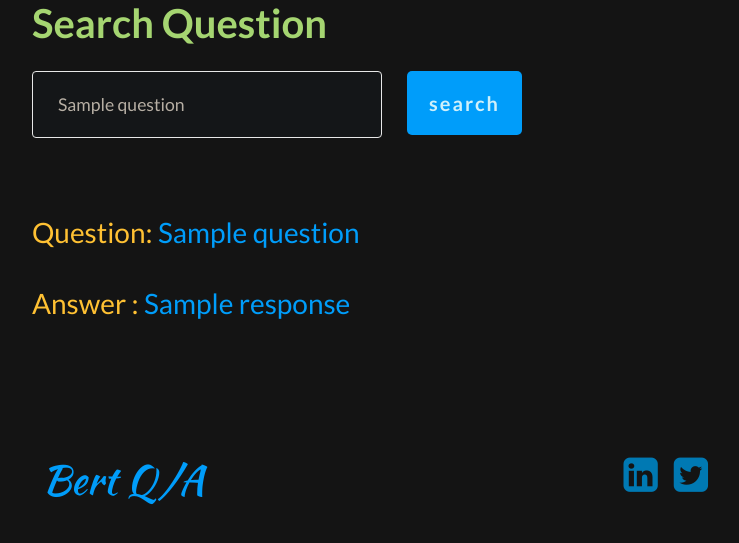
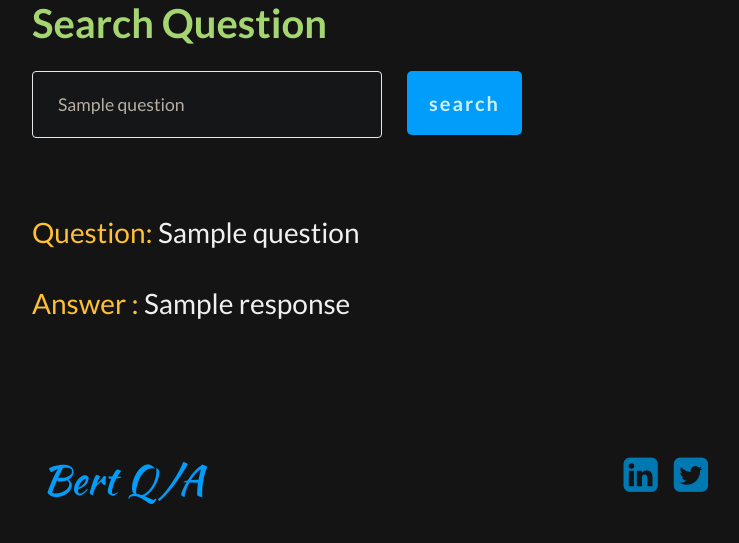
Before and after one commit to VinayTurpati/bertQA, a Flask app: template templates/search.html in a window 1280 px wide. Shown: the part 111-654 px from the top of the page, without its empty margins (53-792 px from the left). Run offline with Flask 2, Linux system fonts and the light colour scheme; the template is opened without the code that fills it: most values are stand-ins (such as "Sample title", 1, 10 or a date in 2020); some libraries are stand-ins or nearby versions; some web fonts are replaced.

Commit message:
Update search.html

```diff
--- a/templates/search.html
+++ b/templates/search.html
@@ -16,10 +16,10 @@
 
     <div class="container site-content" style=" padding-top: 50px; padding-bottom:100px;">
     	<div>
-        	<h3 class="result-for" style="padding-bottom: 15px">Question: <span style="color: rgb(0,157,250);">{{ question }}</span></h3>
+        	<h3 class="result-for" style="padding-bottom: 15px">Question: <span style="color: rgb(240,240,240);">{{ question }}</span></h3>
     	</div>
     	<div>
-        	<h3 class="result-for" style="padding-bottom: 15px">Answer  : <span style="color: rgb(0,157,250);">{{ response }}</span></h3>
+        	<h3 class="result-for" style="padding-bottom: 15px">Answer  : <span style="color: rgb(240,240,240);">{{ response }}</span></h3>
     	</div>
     </div>
     <div>
```
